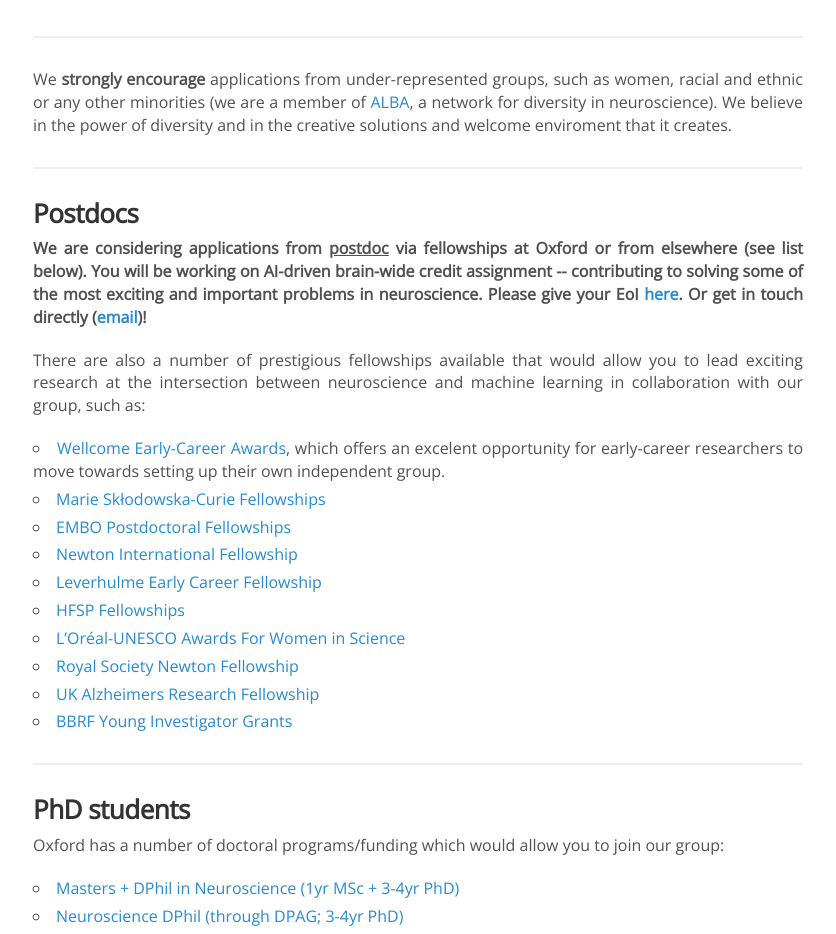
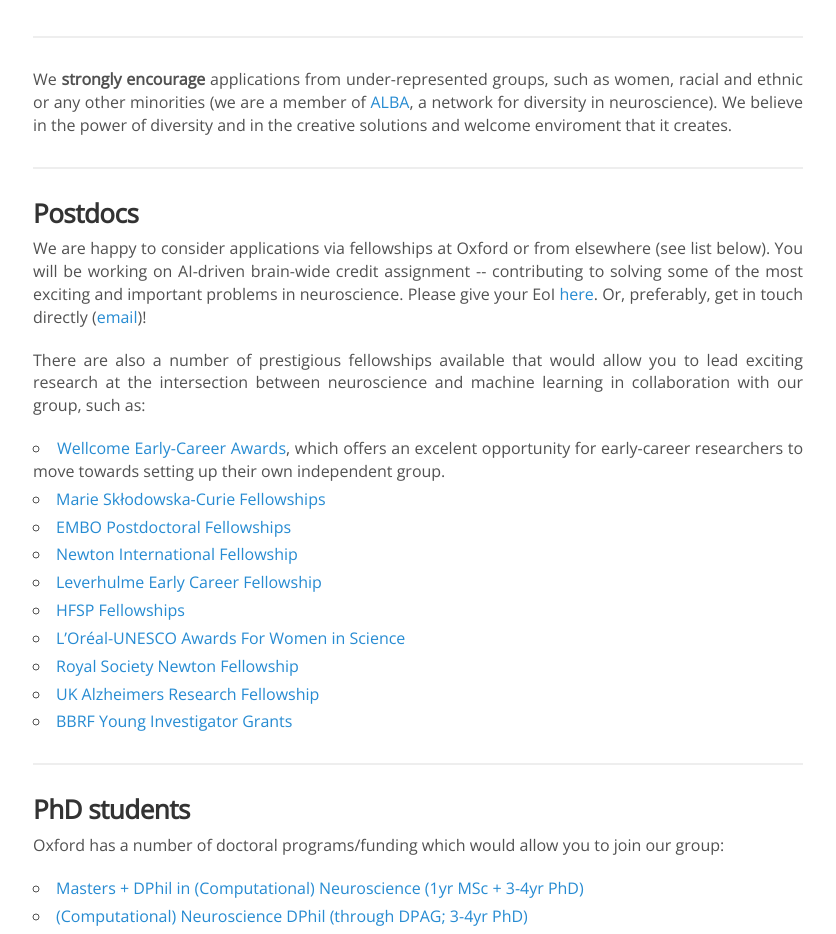
Before and after one commit to neuralml/neuralml.github.io, a Jekyll site: the page built from joinus.md, in a window 1280 px wide and 1400 px high. Shown: the part 427-1361 px from the top of the window, without its empty margins (222-1058 px from the left). Built offline with Jekyll 4.4.1, drawn with Linux system fonts in a browser that asks for light colours; nearby versions of some CDN libraries.

Commit message:
Update joinus.md

```diff
--- a/joinus.md
+++ b/joinus.md
@@ -19,7 +19,7 @@ permalink: /joinus/
 
 <header class="masthead text-justify" style="font-size:120%">
 
-<p><b> We are considering applications from <u>postdoc</u> via fellowships at Oxford or from elsewhere (see list below). You will be working on AI-driven brain-wide credit assignment -- contributing to solving some of the most exciting and important problems in neuroscience. Please give your EoI <a href="https://forms.gle/mFbQ29kjhnwBBH3B6">here</a>. Or get in touch directly (<a href="mailto:PIfirstname.costa@dpag.ox.ac.uk">email</a>)!</b></p>
+<p> We are happy to consider applications via fellowships at Oxford or from elsewhere (see list below). You will be working on AI-driven brain-wide credit assignment -- contributing to solving some of the most exciting and important problems in neuroscience. Please give your EoI <a href="https://forms.gle/mFbQ29kjhnwBBH3B6">here</a>. Or, preferably, get in touch directly (<a href="mailto:PIfirstname.costa@dpag.ox.ac.uk">email</a>)!</p>
 
 <p>There are also a number of prestigious fellowships available that would allow you to lead exciting research at the intersection between neuroscience and machine learning in collaboration with our group, such as:</p>
 
@@ -46,8 +46,8 @@ permalink: /joinus/
 <p>Oxford has a number of doctoral programs/funding which would allow you to join our group:</p>
 
 <ul>
-  <li><a href="https://www.ox.ac.uk/admissions/graduate/courses/dphil-neuroscience" target="_blank">Masters + DPhil in Neuroscience (1yr MSc + 3-4yr PhD)</a></li>
-  <li><a href="https://www.ox.ac.uk/admissions/graduate/courses/dphil-physiology-anatomy-and-genetics" target="_blank">Neuroscience DPhil (through DPAG; 3-4yr PhD)</a></li>
+  <li><a href="https://www.ox.ac.uk/admissions/graduate/courses/dphil-neuroscience" target="_blank">Masters + DPhil in (Computational) Neuroscience (1yr MSc + 3-4yr PhD)</a></li>
+  <li><a href="https://www.ox.ac.uk/admissions/graduate/courses/dphil-physiology-anatomy-and-genetics" target="_blank">(Computational) Neuroscience DPhil (through DPAG; 3-4yr PhD)</a></li>
   <li><a href="https://www.biodtp.ox.ac.uk" target="_blank">Oxford Interdisciplinary Bioscience DTP</a></li>
 <li><a href="https://www.bdi.ox.ac.uk/study/cdt" target="_blank">EPSRC Centre for Doctoral Training in Health Data Science</a></li>
 <li><a href="https://www.sabsr3.ox.ac.uk" target="_blank">EPSRC Sustainable Approaches to Biomedical Science</a></li>
```
